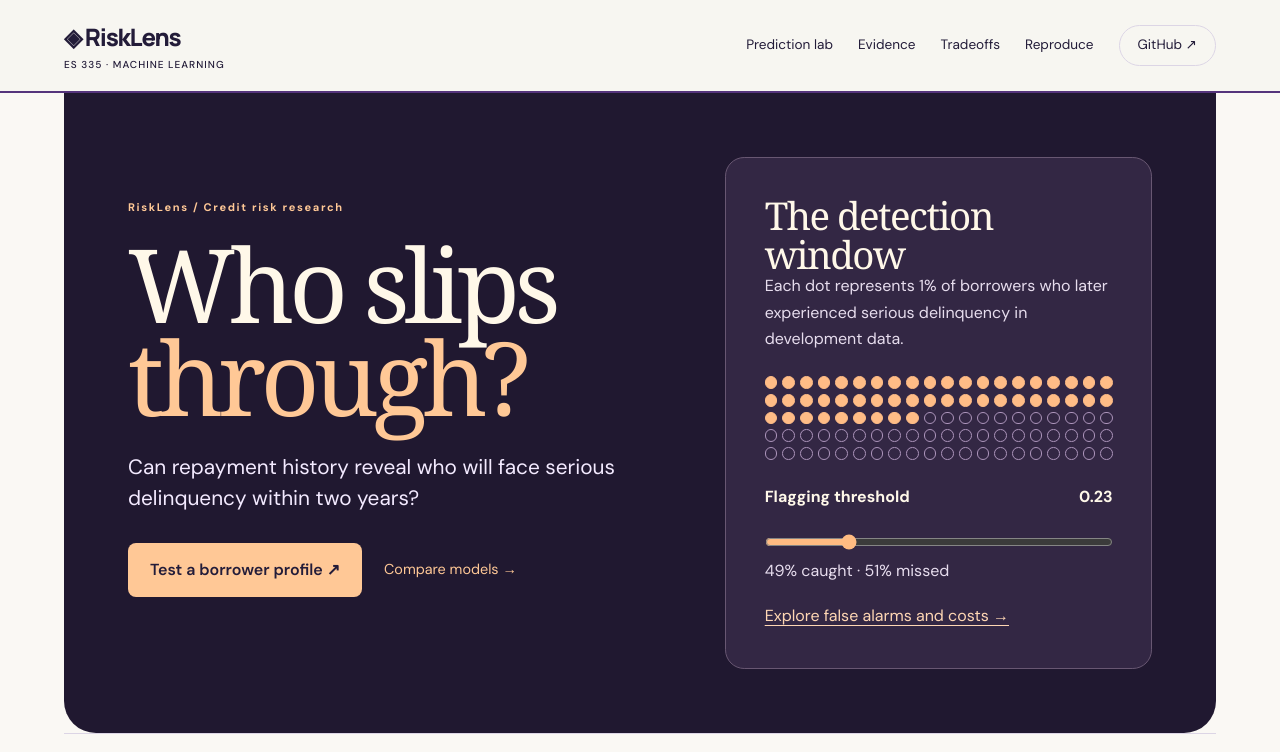
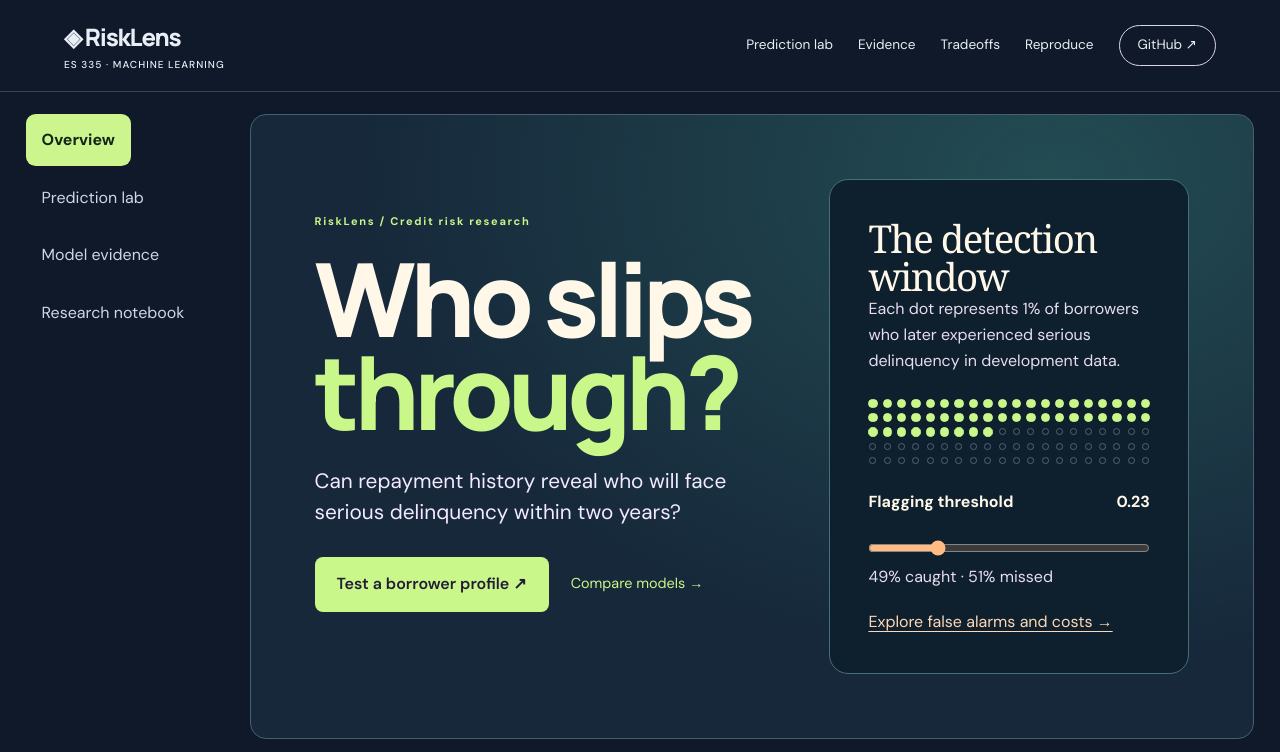
Before and after one commit to siddu834/RiskLens, a plain HTML site: page website/index.html in a window 1280 px wide. Shown: the top 752 px of the page. Drawn offline with Linux system fonts and the light colour scheme; files whose address does not match are found by name.

Commit message:
Build an animated research workspace with live utilization controls
Original Git author: Codex <codex@users.noreply.github.com>
AI assistance is disclosed in the project README.

```diff
--- a/website/studio.css
+++ b/website/studio.css
@@ -16,4 +16,37 @@
 #dotField .caught { background:#ffbc86; border-color:#ffbc86; }
 .section-head .index { color:#66458d; }
 .topbar { border-bottom:2px solid #55347c; }
+.workspace-nav { display:flex; gap:.35rem; align-items:flex-start; }
+.workspace-nav a { padding:.8rem 1rem; color:#ccd7ea; text-decoration:none; border-radius:.6rem; }
+.workspace-nav a[aria-current=page] { background:#ccf68d; color:#122519; font-weight:700; }
+body { background:#101929; }
+.topbar { position:relative; background:#101929; border-bottom:1px solid #344459; }
+.topbar .brand,.topbar nav a,.topbar .brand span { color:#e8edf6; }
+main { display:grid; grid-template-columns:13rem minmax(0,1fr); align-items:start; padding:1.4rem 2%; gap:1rem; }
+.workspace-nav { grid-column:1; grid-row:1 / span 16; position:sticky; top:1rem; flex-direction:column; }
+main > section,main > footer { grid-column:2; min-width:0; }
+main > section[hidden] { display:none; }
+main > .section { background:#f4f6f9; border-radius:1rem; padding:clamp(1rem,3vw,3rem); margin:0; }
+main > .studio { background:radial-gradient(ellipse at 80% 10%,#234c53,transparent 62%),#16283a; border:1px solid #45616e; border-radius:1rem; }
+.studio h1,.section h2 { font-family:Manrope,system-ui,sans-serif; font-weight:800; }
+.studio h1 em,.studio .text-link,.studio .eyebrow { color:#c9f789; }
+.studio .button { background:#c9f789; }
+.scope { background:#0e202e; border-color:#437079; }
+#dotField i { border-color:#637887; transition:background .22s,transform .22s; transform:scale(.76); }
+#dotField .caught { background:#c9f789; border-color:#c9f789; transform:scale(1); }
+.utilization-control { background:#dae7f3; border-radius:.8rem; padding:1rem; margin:1rem 0; }
+.utilization-control label { display:flex; justify-content:space-between; font-weight:700; }
+.utilization-control input { width:100%; accent-color:#305f69; }
+@media(prefers-reduced-motion:no-preference) {
+  main > section:not([hidden]) { animation:enter-room .38s ease-out both; }
+  @keyframes enter-room { from { opacity:0; transform:translateY(10px); } }
+  #probabilityFill { transition:width .4s ease-out; }
+}
+@media(prefers-reduced-motion:reduce) { #dotField i { transition:none; } }
+@media(max-width:1000px) {
+  main { display:block; }
+  .workspace-nav { flex-direction:row; overflow:auto; position:sticky; top:0; background:#101929; z-index:10; padding:.5rem 0; }
+  .workspace-nav a { flex:none; font-size:.85rem; }
+  main > section { margin-bottom:1rem; scroll-margin-top:4rem; }
+}
 @media(max-width:760px) { .studio { display:grid; grid-template-columns:minmax(0,1fr); } }
--- a/website/studio.js
+++ b/website/studio.js
@@ -24,3 +24,55 @@ async function setupDetectionWindow() {
   }
 }
 setupDetectionWindow();
+
+const rooms = [
+  ['overview', 'Overview', ['.studio', '#question']],
+  ['lab', 'Prediction lab', ['#lab']],
+  ['results', 'Model evidence', ['#results', '#errors', '#limits', '#conclusion']],
+  ['data', 'Research notebook', ['#data', '#preprocess', '#methods', '#evaluation', '#reproduce', '#disclosure']]
+];
+const navigation = document.createElement('nav');
+navigation.className = 'workspace-nav';
+navigation.setAttribute('aria-label', 'Research workspace');
+const links = rooms.map(([id, label]) => {
+  const link = document.createElement('a');
+  link.href = '#' + id;
+  link.textContent = label;
+  navigation.append(link);
+  return link;
+});
+document.querySelector('.studio').id = 'overview';
+document.querySelector('main').prepend(navigation);
+function openRoom() {
+  const target = document.getElementById(location.hash.slice(1));
+  const active = rooms.findIndex(([, , selectors]) =>
+    selectors.some(selector => target && document.querySelector(selector).contains(target)));
+  rooms.forEach(([, , selectors], index) => {
+    const visible = index === Math.max(0, active);
+    links[index].setAttribute('aria-current', visible ? 'page' : 'false');
+    for (const selector of selectors) document.querySelector(selector).hidden = !visible;
+  });
+  if (target && target !== document.querySelector('main')) target.scrollIntoView();
+  else window.scrollTo(0, 0);
+}
+window.addEventListener('hashchange', openRoom);
+openRoom();
+
+const utilization = document.getElementById('RevolvingUtilizationOfUnsecuredLines');
+const scrubber = document.createElement('div');
+scrubber.className = 'utilization-control';
+scrubber.innerHTML = '<label for="utilDial">Explore credit utilization <output id="utilValue"></output></label><input id="utilDial" type="range" min="0" max="200" step="1"><small>Adjust from 0% to 200% to recalculate this profile with the other inputs held fixed.</small>';
+document.querySelector('#inputFields').before(scrubber);
+const dial = scrubber.querySelector('input');
+function syncDial() {
+  dial.value = Math.round(Number(utilization.value) * 100);
+  scrubber.querySelector('output').textContent = utilization.value === '' ? '—' : Number((Number(utilization.value) * 100).toFixed(1)) + '%';
+}
+dial.addEventListener('input', () => {
+  utilization.value = Number(dial.value) / 100;
+  utilization.dispatchEvent(new Event('input', {bubbles:true}));
+  estimate();
+});
+utilization.addEventListener('input', syncDial);
+document.querySelectorAll('[data-preset]').forEach(button => button.addEventListener('click', syncDial));
+syncDial();
```
